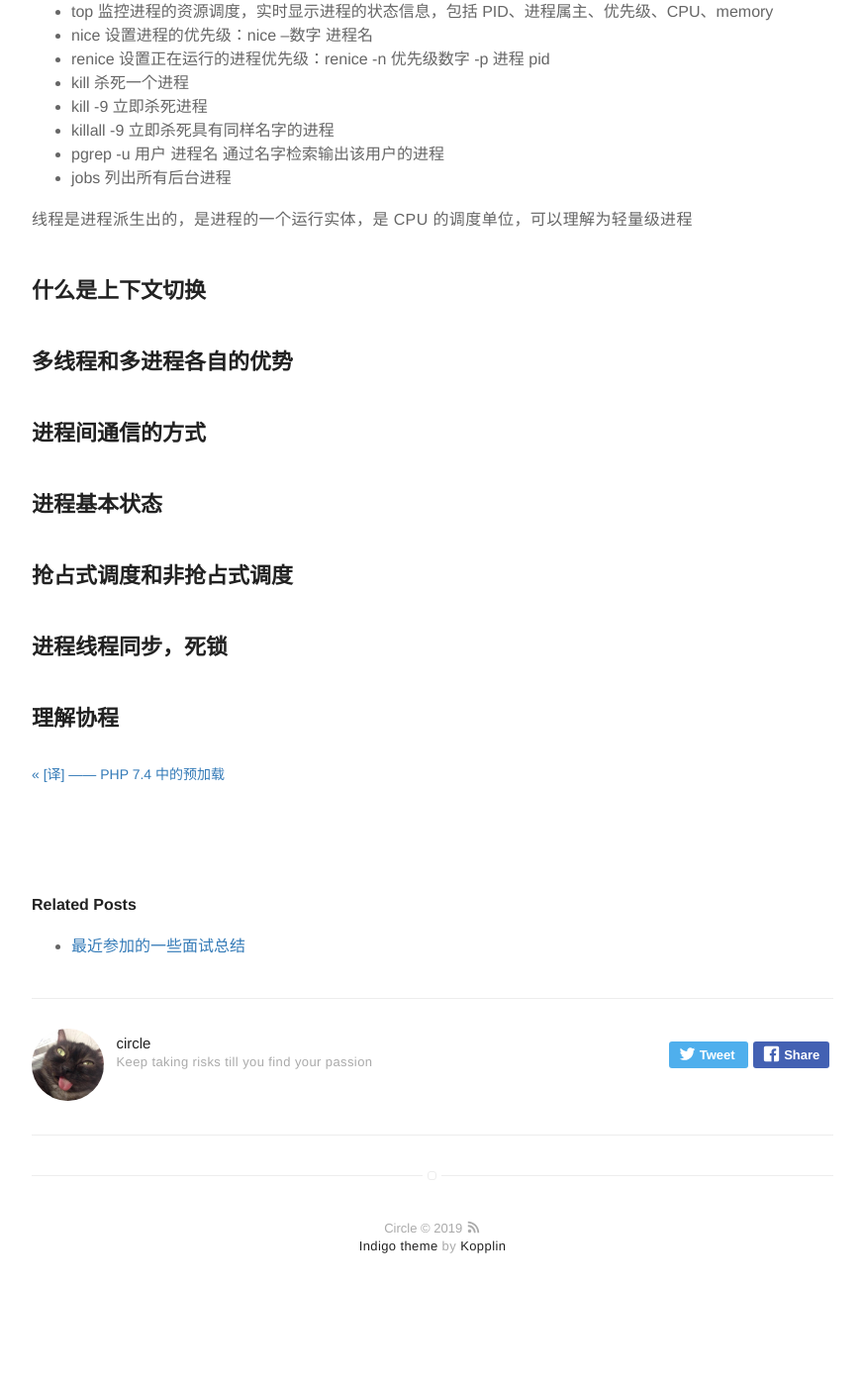
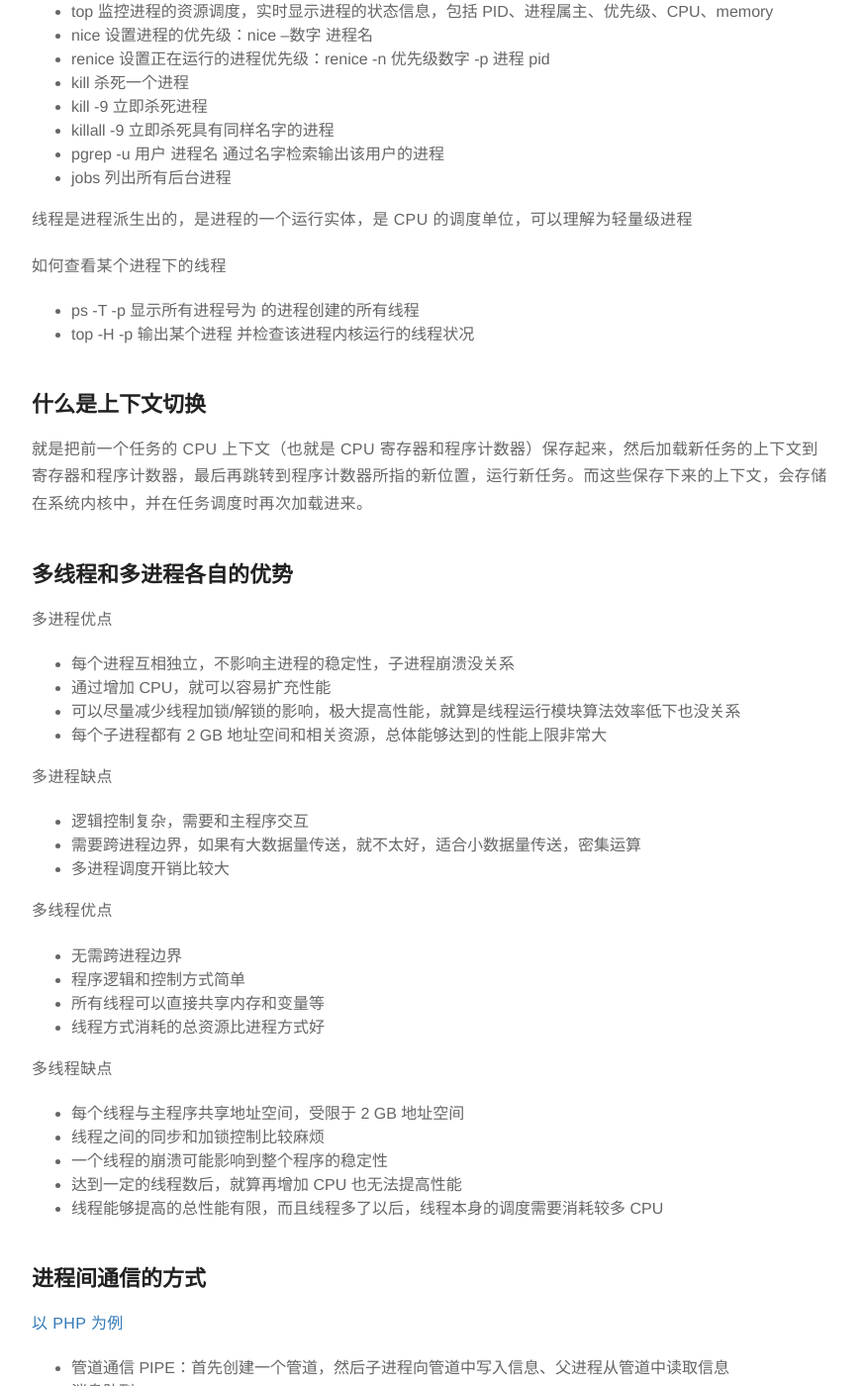
Before and after one commit to rust17/blog, a Jekyll site: the page built from _posts/2019-09-09-prepare-interview.markdown, in a window 1280 px wide and 1400 px high, scrolled down 618 px. Shown: the whole window at 99% size, without its empty margins (203-1076 px from the left). Built offline with Jekyll 4.4.1, drawn with Linux system fonts in a browser that asks for light colours; comment, search, counter and statistics services are not loaded; before the commit the page ends 1948 px from its top, so only the background shows below that; some of the changed text lies outside the part shown.

Commit message:
update article prepare-interview

```diff
--- a/_posts/2019-09-09-prepare-interview.markdown
+++ b/_posts/2019-09-09-prepare-interview.markdown
@@ -33,16 +33,70 @@ linux 与进程有关的命令：
 
 线程是进程派生出的，是进程的一个运行实体，是 CPU 的调度单位，可以理解为轻量级进程
 
+如何查看某个进程下的线程
+
+- ps -T -p <pid> 显示所有进程号为 <pid> 的进程创建的所有线程
+- top -H -p <pid> 输出某个进程 <pid> 并检查该进程内核运行的线程状况
+
 ## 什么是上下文切换
+
+就是把前一个任务的 CPU 上下文（也就是 CPU 寄存器和程序计数器）保存起来，然后加载新任务的上下文到寄存器和程序计数器，最后再跳转到程序计数器所指的新位置，运行新任务。而这些保存下来的上下文，会存储在系统内核中，并在任务调度时再次加载进来。
 
 ## 多线程和多进程各自的优势
 
+多进程优点
+
+- 每个进程互相独立，不影响主进程的稳定性，子进程崩溃没关系
+- 通过增加 CPU，就可以容易扩充性能
+- 可以尽量减少线程加锁/解锁的影响，极大提高性能，就算是线程运行模块算法效率低下也没关系
+- 每个子进程都有 2 GB 地址空间和相关资源，总体能够达到的性能上限非常大
+
+多进程缺点
+
+- 逻辑控制复杂，需要和主程序交互
+- 需要跨进程边界，如果有大数据量传送，就不太好，适合小数据量传送，密集运算
+- 多进程调度开销比较大
+
+多线程优点
+
+- 无需跨进程边界
+- 程序逻辑和控制方式简单
+- 所有线程可以直接共享内存和变量等
+- 线程方式消耗的总资源比进程方式好
+
+多线程缺点
+
+- 每个线程与主程序共享地址空间，受限于 2 GB 地址空间
+- 线程之间的同步和加锁控制比较麻烦
+- 一个线程的崩溃可能影响到整个程序的稳定性
+- 达到一定的线程数后，就算再增加 CPU 也无法提高性能
+- 线程能够提高的总性能有限，而且线程多了以后，线程本身的调度需要消耗较多 CPU
+
 ## 进程间通信的方式
 
+[以 PHP 为例][2]
+
+- 管道通信 PIPE：首先创建一个管道，然后子进程向管道中写入信息、父进程从管道中读取信息
+- 消息队列
+- 信号量与共享内存
+
 ## 进程基本状态
+
+就绪、执行、阻塞
 
 ## 抢占式调度和非抢占式调度
 
 ## 进程线程同步，死锁
 
 ## 理解协程
+
+---
+
+## 参考
+
+[如何"有计划，高效率，优简历"应对面试][1]
+
+---
+
+[1]: https://learnku.com/articles/27430
+[2]: https://segmentfault.com/a/1190000010936602
```
